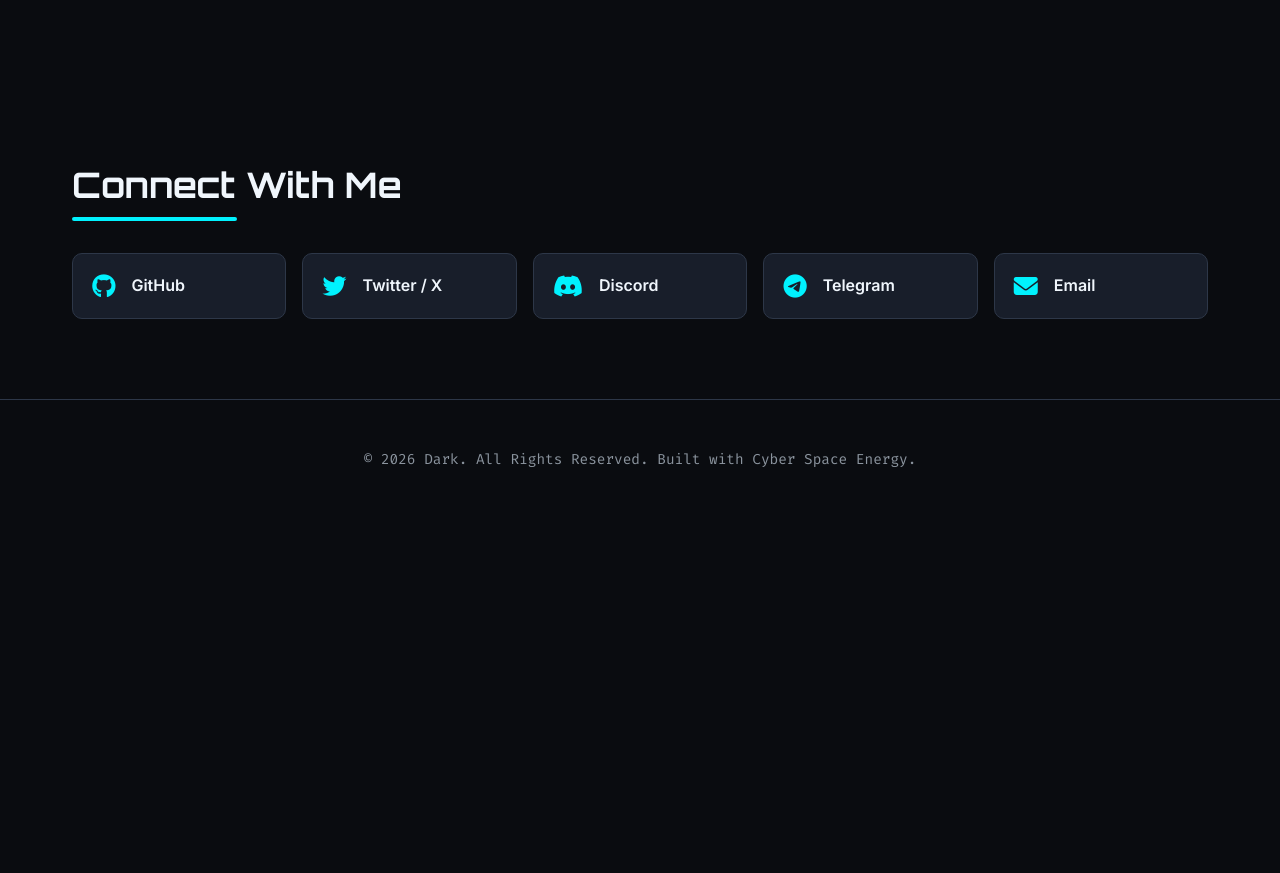
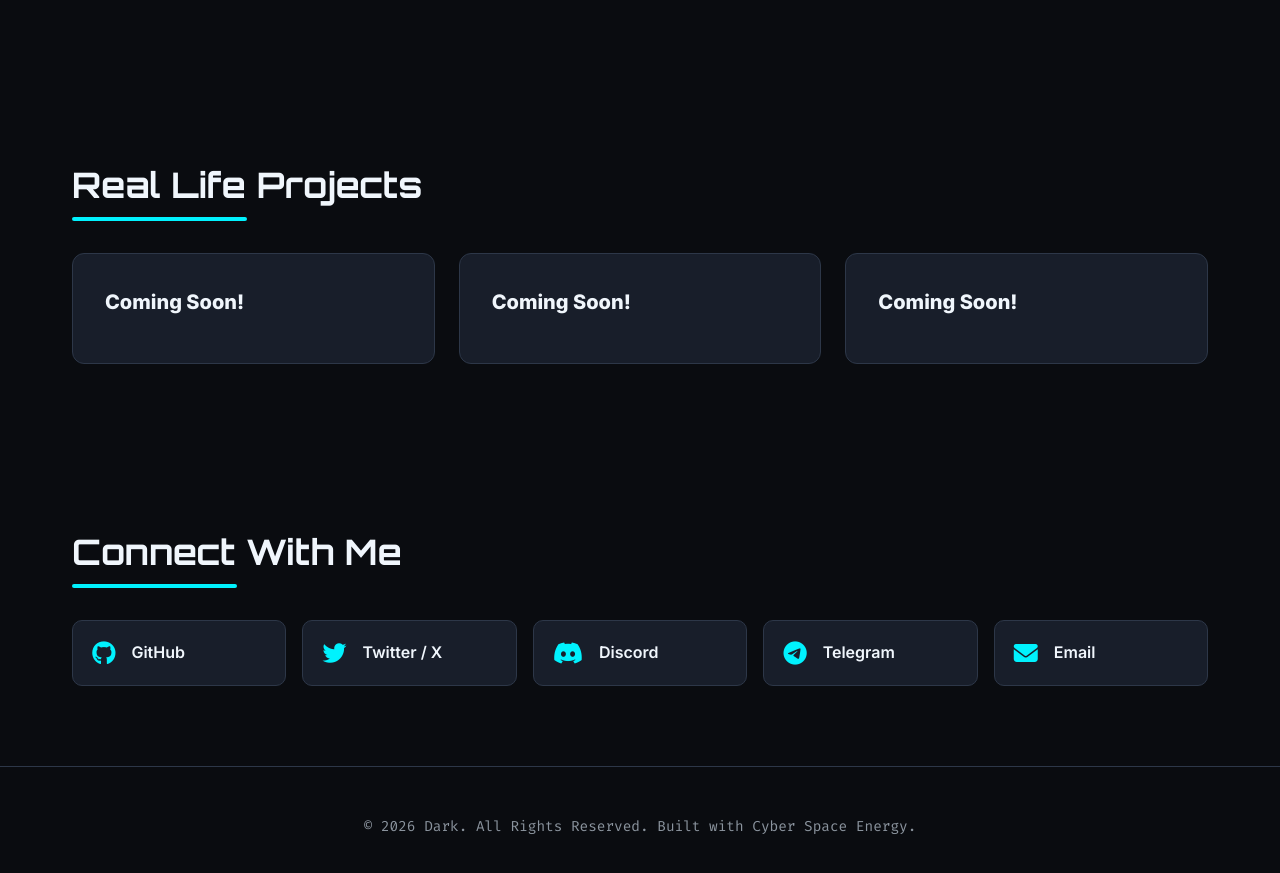
Before and after one commit to darkbdspace/darkbd, a plain HTML site: page index.html in a window 1280 px wide. Shown: the part 1811-2684 px from the top of the page. Before the commit the page ends 2330 px from the top, so only its background shows below. Drawn offline with Linux system fonts and the light colour scheme.

Commit message:
Update index.html

```diff
--- a/index.html
+++ b/index.html
@@ -457,6 +457,21 @@
         </div>
     </section>
 
+    <section class="section">
+        <h2 class="section-title">Real Life Projects</h2>
+        <div class="grid">
+            <div class="card">
+                <h3>Coming Soon!</h3>
+            </div>
+            <div class="card">
+                <h3>Coming Soon!</h3>
+            </div>
+            <div class="card">
+                <h3>Coming Soon!</h3>
+            </div>
+        </div>
+    </section>
+
     <!-- CONNECT / SOCIAL LINKS -->
     <section class="section">
         <h2 class="section-title">Connect With Me</h2>
```
